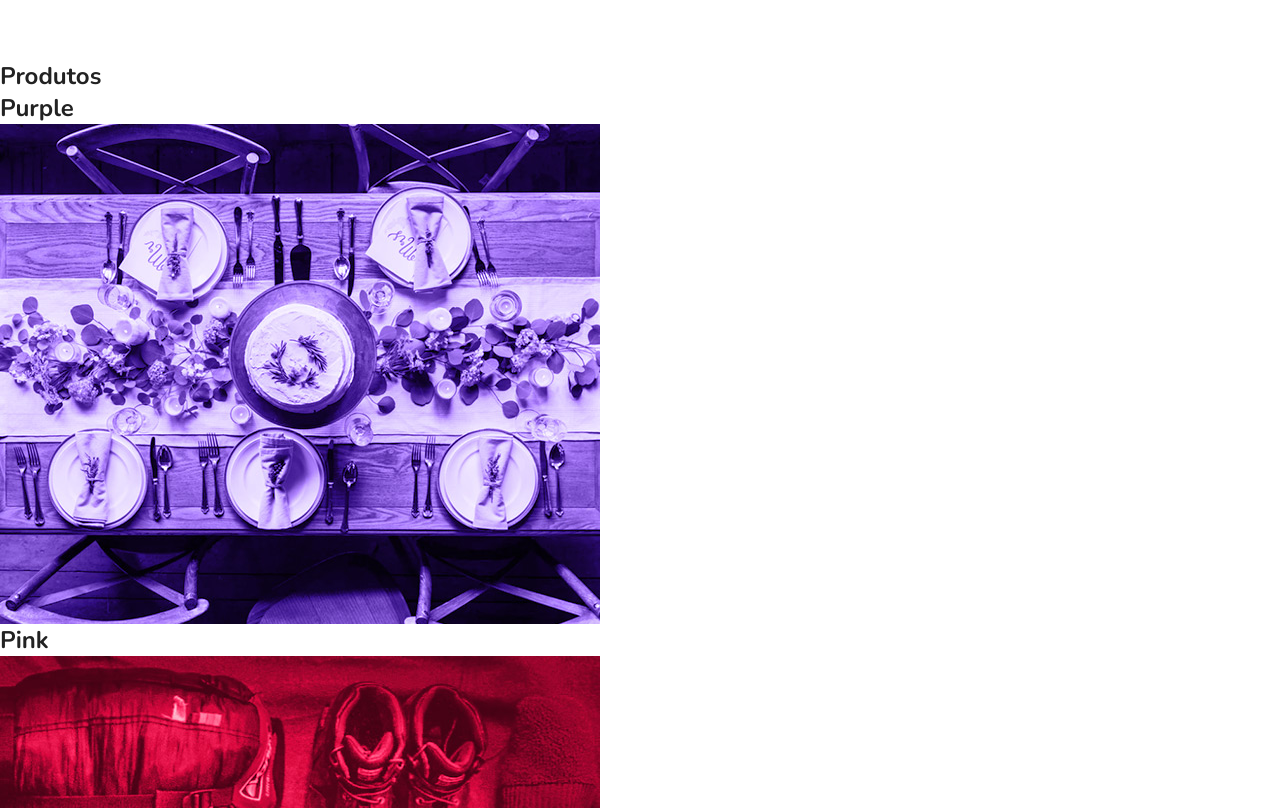
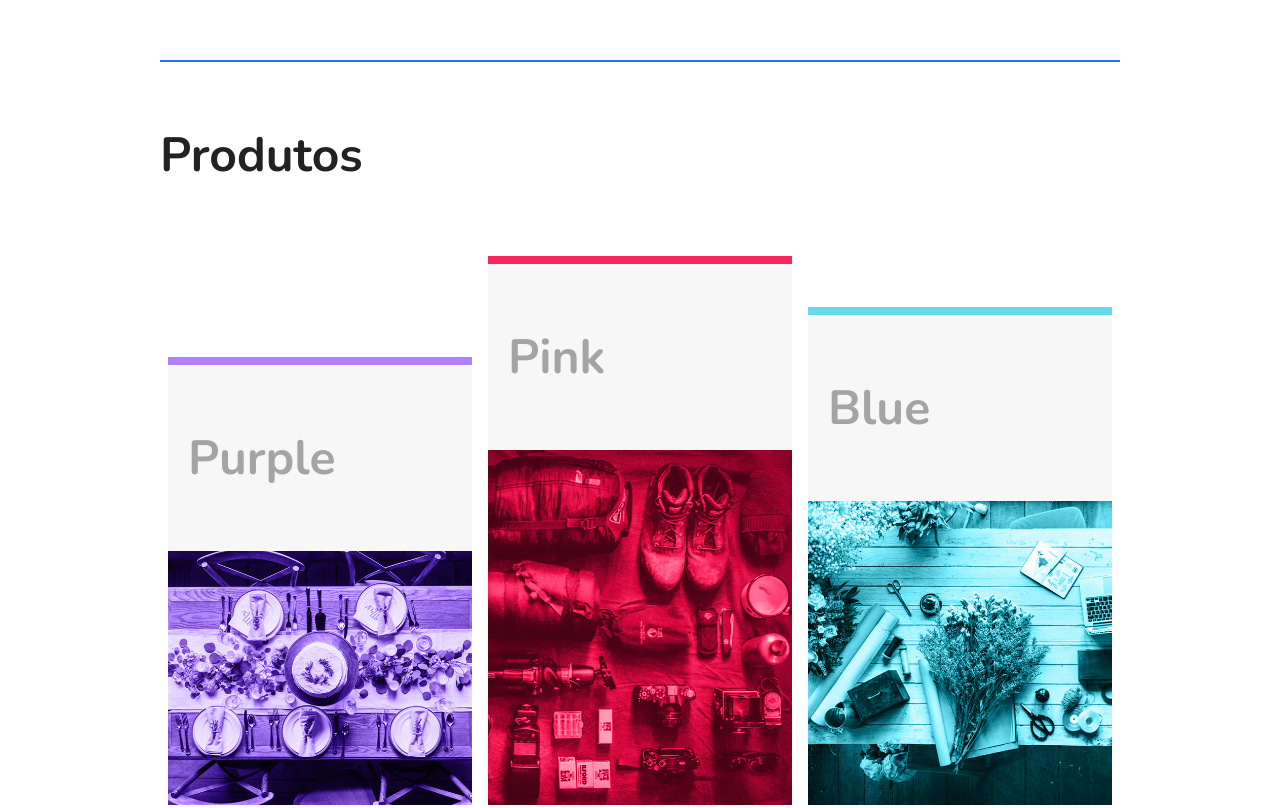
Before and after one commit to paulhenrique/FlexBlog, a website: page index.html in a window 1280 px wide. Shown: the part 957-1765 px from the top of the page. Drawn offline with nearby package versions, Linux system fonts and the light colour scheme.

Commit message:
Adicionando estilo dos produtos

```diff
--- a/scss/_global.scss
+++ b/scss/_global.scss
@@ -7,6 +7,11 @@
 :root {
   --color-black: #222222;
   --color-body-text: #7c7c7c;
+  --color-card-title-text: #a4a4a4;
+  --color-red: #F9265E;
+  --color-purple: #AE81FF;
+  --color-cyan: #66D9EB;
+  --color-background-card: #f7f7f7;
   --color-blue: #122ab2;
   --color-white: #ffffff;
   --color-blue-2: #2c70ff;
--- /dev/null
+++ b/scss/_introducao.scss
@@ -0,0 +1,42 @@
+.introducao {
+  max-width: 960px;
+  margin: 0 auto;
+  font-size: 3rem;
+  line-height: 3rem;
+  padding: 60px 0;
+  border-bottom: solid var(--color-blue-2) 2px;
+}
+
+
+.sobre {
+  border-bottom: solid var(--color-blue-2) 2px;
+  max-width: 960px;
+  margin: 0 auto;
+  padding: 60px 0;
+
+  display: flex;
+
+  .sobre-info {
+    flex: 2 1 300px;
+
+    h1 {
+      font-size: 3rem;
+      margin-bottom: .5rem;
+    }
+
+    p {
+      font-size: 1.25rem;
+      line-height: 1.6rem;
+      margin-bottom: 1rem;
+      color: var(--color-body-text);
+    }
+
+
+  }
+
+  .sobre-img {
+    flex: 1 1 160px;
+    margin: 0 10px;
+    ;
+  }
+}
--- a/scss/style.scss
+++ b/scss/style.scss
@@ -1,45 +1,56 @@
 @import "./global";
 @import "./superinfo";
 @import "./menu";
-
-.introducao {
-  max-width: 960px;
-  margin: 0 auto;
-  font-size: 3rem;
-  line-height: 3rem;
-  padding: 60px 0;
-  border-bottom: solid var(--color-blue-2) 2px;
-}
+@import "./introducao";
 
 
-.sobre {
+.produtos {
   max-width: 960px;
-  margin: 0 auto;
-  padding: 60px 0;
-
-  display: flex;
-
-  .sobre-info {
-    flex: 2 1 300px;
+  margin: 60px auto;
 
   h1 {
     font-size: 3rem;
-      margin-bottom: .5rem;
+    font-weight: 700;
+    margin-bottom: 60px;
   }
 
-    p {
-      font-size: 1.25rem;
-      line-height: 1.6rem;
-      margin-bottom: 1rem;
-      color: var(--color-body-text);
+  .produtos-container {
+    display: flex;
+    flex-wrap: wrap;
+    align-items: flex-end;
+
+    .produtos-item {
+      flex: 1 1 175px;
+      margin: .5rem;
+      background: var(--color-background-card);
+      transition: transform .25s, box-shadow .25s;
+
+      @mixin Hover($color) {
+        border-top: solid 8px $color;
+
+        &:hover {
+          transform: translateY(-10px);
+          box-shadow: 0 0 0 4px $color;
+        }
       }
 
-
+      &.purple {
+        @include Hover(var(--color-purple));
       }
 
-  .sobre-img {
-    flex: 1 1 160px;
-    margin: 0 10px;
-    ;
+      &.pink {
+        @include Hover(var(--color-red));
+      }
+
+      &.blue {
+        @include Hover(var(--color-cyan));
+      }
+
+      h2 {
+        font-size: 3rem;
+        color: var(--color-card-title-text);
+        padding: 60px 20px;
       }
     }
+  }
+}
```
Also changed, not shown: css/style.css. Lines whose indentation alone changed are shown as unchanged.
